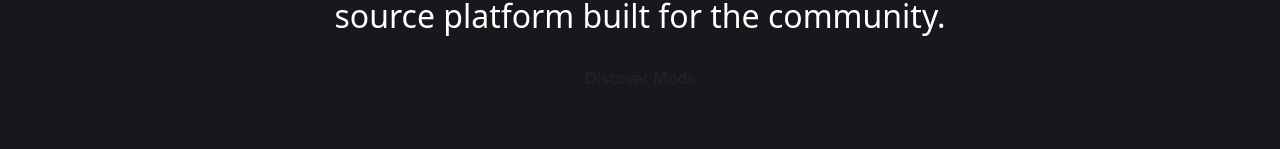
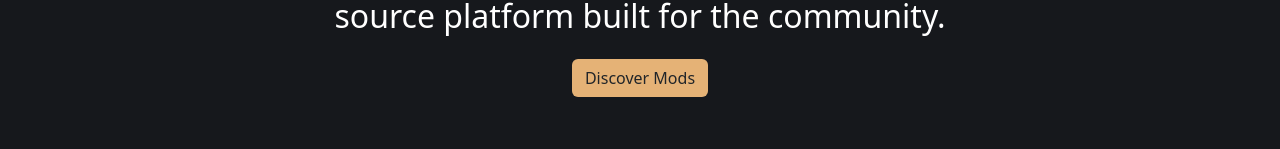
Before and after one commit to Roxxedo/modustry, a Next.js app: page / in a window 1280 px wide. Shown: the part 610-759 px from the top of the page. Built offline with nearby package versions, Linux system fonts and the light colour scheme; no server answers.

Commit message:
"Discover Mods" button color fix

```diff
--- a/src/pages/index.tsx
+++ b/src/pages/index.tsx
@@ -4,7 +4,7 @@ import Navbar from '@/components/Navbar'
 export default function Home() {
     return (
         <>
-            <Head title='Modustry' description='' />
+            <Head title='Modustry' description='The place for Mindustry Mods. Discover, play, and share Mindustry content through our open-source platform built for the community.' />
             <main className='main text-white shadow'>
                 <div className="container">
                     <Navbar />
@@ -12,7 +12,7 @@ export default function Home() {
                         <h1>The place for Mindustry <br/> Mods</h1>
                         <h2 className='center mb-4'> Discover, play, and share Mindustry content through our open-
                         <br />source platform built for the community. </h2>
-                        <a className='btn c-e5b276' href='/mods/'>Discover Mods</a>
+                        <a className='btn dmodsb' href='/mods/'>Discover Mods</a>
                     </section>
                 </div>
             </main>
--- a/src/styles/globals.css
+++ b/src/styles/globals.css
@@ -350,3 +350,7 @@ select {
     border-radius: calc(var(--default-rounded) / 2.5);
     padding: calc(var(--default-padding) / 4)
 }
+
+.dmodsb {
+    background: var(--color-001-hex) !important;
+}
```
